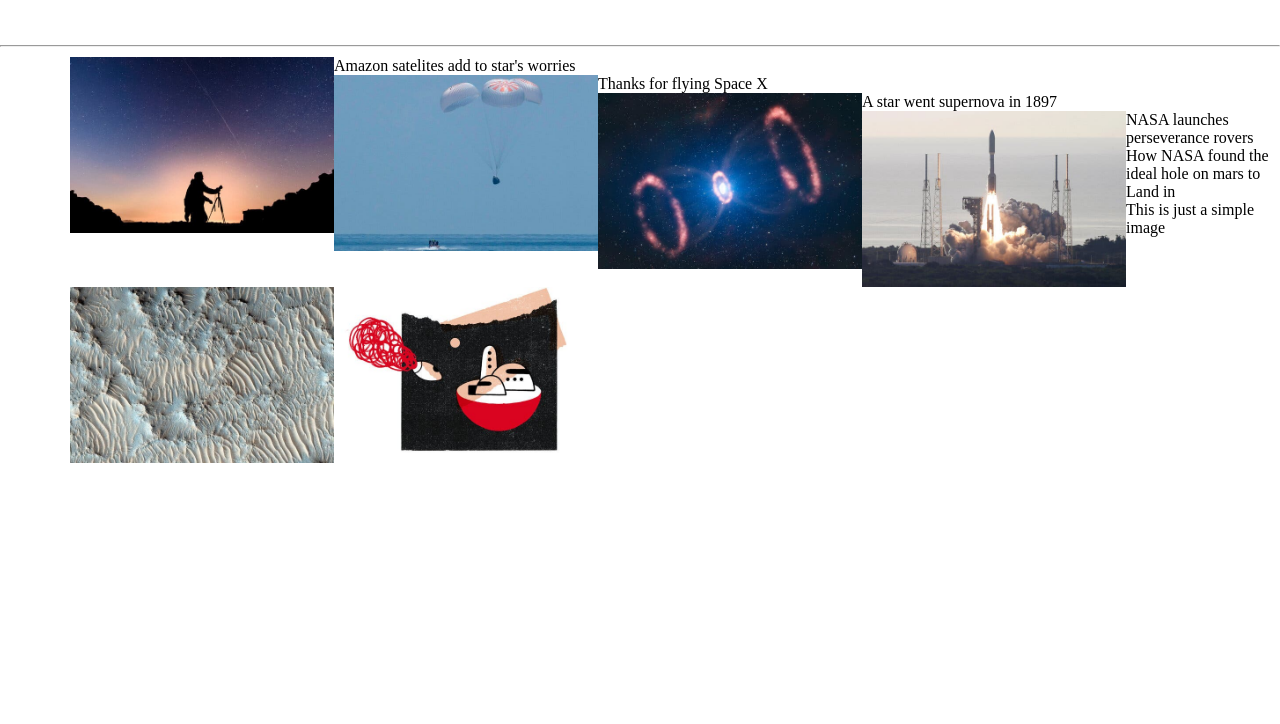
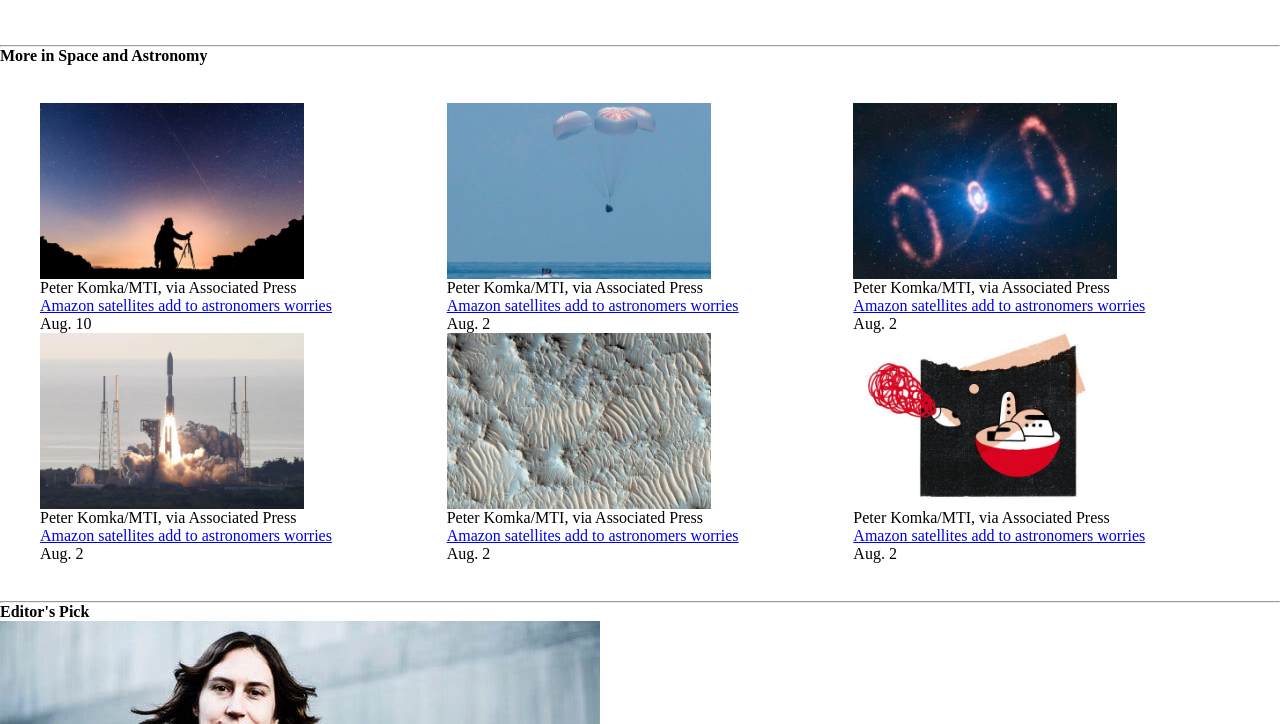
Before and after one commit to iLynette/Positioning-and-floating-elements, a plain HTML site: page index.html in a window 1280 px wide. Shown: the part 5116-5840 px from the top of the page. Before the commit the page ends 5579 px from the top, so only its background shows below. Drawn offline with Linux system fonts and the light colour scheme.

Commit message:
more changes

```diff
--- a/index.html
+++ b/index.html
@@ -146,21 +146,76 @@
     </div>
     <br>
     <hr>
-    <div class="grid-container">
-        <div class="images">
-            <img class="pic" src="/images/nightsky.jpg">
-            <p>Amazon satelites add to star's worries</p>
-            <img class="pic" src="/images/airballons.jpg">
-            <p>Thanks for flying Space X</p>
-            <img class="pic" src="/images/stars.jpg">
-            <p>A star went supernova in 1897</p>
-            <img class="pic" src="/images/30hpmars-threeByTwoSmallAt2X-v3.jpg">
-            <p>NASA launches perseverance rovers</p>
-            <img class="pic" src="/images/hole on mars.jpg">
-            <p>How NASA found the ideal hole on mars to Land in</p>
-            <img class="pic" src="/images/otherworlds.jpg">
-            <p>This is just a simple image</p>
-        </div>
-    </div>
+    <p><strong>More in Space and Astronomy</strong></p><br>
+    <section class="grid-container">
+        <figure>
+            <img src="/images/nightsky.jpg">
+            <figcaption><span>Peter Komka/MTI, via Associated Press</span>
+                <br>
+                <a href="#">Amazon satellites add to astronomers worries</a><br>
+                <time>Aug. 10</time>
+            </figcaption>
+        </figure>
+        <figure>
+            <img src="/images/airballons.jpg">
+            <figcaption><span>Peter Komka/MTI, via Associated Press</span>
+                <br>
+                <a href="#">Amazon satellites add to astronomers worries</a><br>
+                <time>Aug. 2</time>
+            </figcaption>
+        </figure>
+        <figure>
+            <img src="/images/stars.jpg">
+            <figcaption><span>Peter Komka/MTI, via Associated Press</span>
+                <br>
+                <a href="#">Amazon satellites add to astronomers worries</a><br>
+                <time>Aug. 2</time>
+            </figcaption>
+        </figure>
+        <figure>
+            <img src="/images/30hpmars-threeByTwoSmallAt2X-v3.jpg">
+            <figcaption><span>Peter Komka/MTI, via Associated Press</span>
+                <br>
+                <a href="#">Amazon satellites add to astronomers worries</a><br>
+                <time>Aug. 2</time>
+            </figcaption>
+        </figure>
+        <figure>
+            <img src="/images/hole on mars.jpg">
+            <figcaption><span>Peter Komka/MTI, via Associated Press</span>
+                <br>
+                <a href="#">Amazon satellites add to astronomers worries</a><br>
+                <time>Aug. 2</time>
+            </figcaption>
+        </figure>
+        <figure>
+            <img src="/images/otherworlds.jpg">
+            <figcaption><span>Peter Komka/MTI, via Associated Press</span>
+                <br>
+                <a href="#">Amazon satellites add to astronomers worries</a><br>
+                <time>Aug. 2</time>
+            </figcaption>
+        </figure>
+    </section>
+    <br>
+    <hr>
+    <p><strong>Editor's Pick</strong></p>
+    <section2 class="editors">
+        <figure2>
+            <img src="/images/editor1.jpg">
+            <fig><span>The guy in front of me called a name and the other guy turned</span></fig>
+            <time>Aug. 9</time>
+        </figure2>
+        <figure2>
+            <img src="/images/editor2.jpg">
+            <fig><span>The guy in front of me called a name and the other guy turned</span></fig>
+            <time>Aug. 9</time>
+        </figure2>
+        <figure2>
+            <img src="/images/editor3.jpg">
+            <fig><span>The guy in front of me called a name and the other guy turned</span></fig>
+            <time>Aug. 9</time>
+        </figure2>
+    </section2>
 </body>
 </html>
--- a/main.css
+++ b/main.css
@@ -93,11 +93,18 @@ h2 {
 
 }
 .grid-container {
-    margin: 10px;
-    margin-left: 70px;
+    display: grid;
+    grid-template-columns: repeat(3, minmax(100px, 1fr));
+    margin: 20px;
+    margin-left: 40px;
+
 }
-.pic {
+.grid-container figure {
+    display: flex;
+    flex-direction: column;
+}
+.grid-container figure img {
+    height: 176px;
     width: 264px;
-    height: 176px;
-    float: left;
+
 }
```
